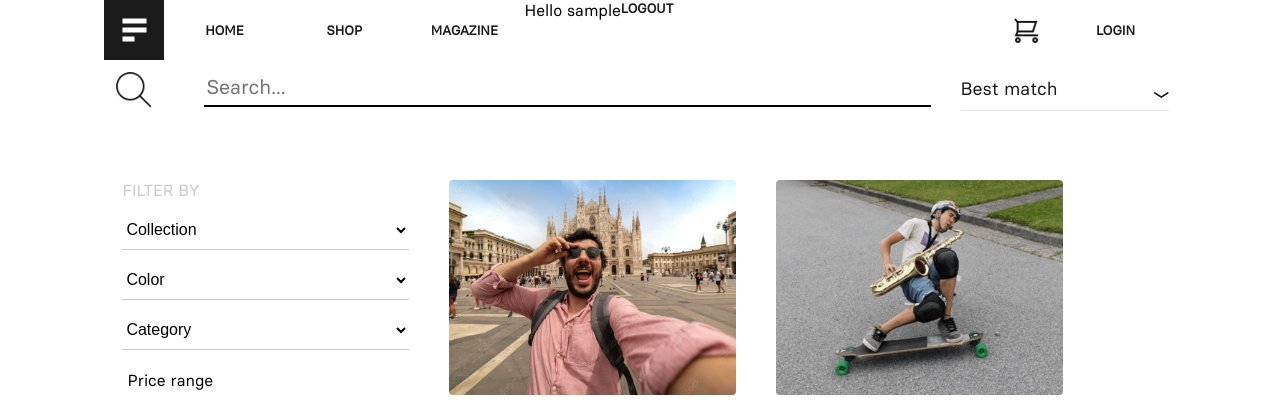
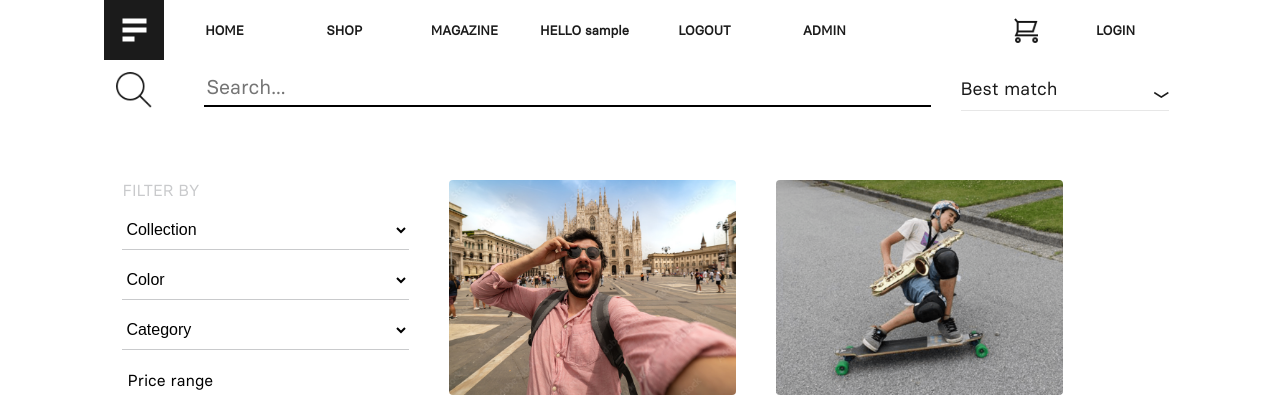
Before and after one commit to cjovignot/01_MyShop, a PHP site: page / in a window 1280 px wide. Shown: the top 402 px of the page. Run offline with PHP 8.4, Linux system fonts and the light colour scheme; the visitor is signed in with stand-in values (Sample User, id 1); a stand-in replaces the project's code that opens the database connection.

Commit message:
added logout

```diff
--- a/index.php
+++ b/index.php
@@ -25,13 +25,15 @@ session_start();
                     <a href=""><div class="button_menu">SHOP</div></a>
                     <a href=""><div class="button_menu">MAGAZINE</div></a>
 
-                    <p><?php if (isset($_SESSION['uname'])){
-                    echo "<div>Hello ". $_SESSION['uname'] . "</div>";
-                    echo "<a href='logout.php'>LOGOUT</a>";
-
+                    <?php if (isset($_SESSION['uname'])){
+                    echo "<div class='profile' >HELLO ". $_SESSION['uname'] . "</div>";
+                    echo "<a href='logout.php'><div class='button_menu' >LOGOUT</div></a>";
                     }
-
-                    ?></p>
+                    ?>
+                     <?php if (isset($_SESSION['uname']) && $_SESSION['admin'] == 1){
+                      echo "<a href='admin.php'><div class='button_menu' >ADMIN</div></a>";
+                    }
+                    ?>
                 </div>
                 <div id="cart_login">
                     <a href=""><div id="cart_logo"></div></a>
--- a/stylesheet.css
+++ b/stylesheet.css
@@ -221,7 +221,12 @@ body {
 
 
 .profile{
-
+    width: 120px;
+    height: 100%;
+    display: flex;
+    justify-content: center;
+    align-items: center;
+    transition: 0.2s;
     text-decoration: none;
     color: #1b1b1b;
     font-weight: bold;
```
Also changed, not shown: logout.php (added, +10 -0 lines).
